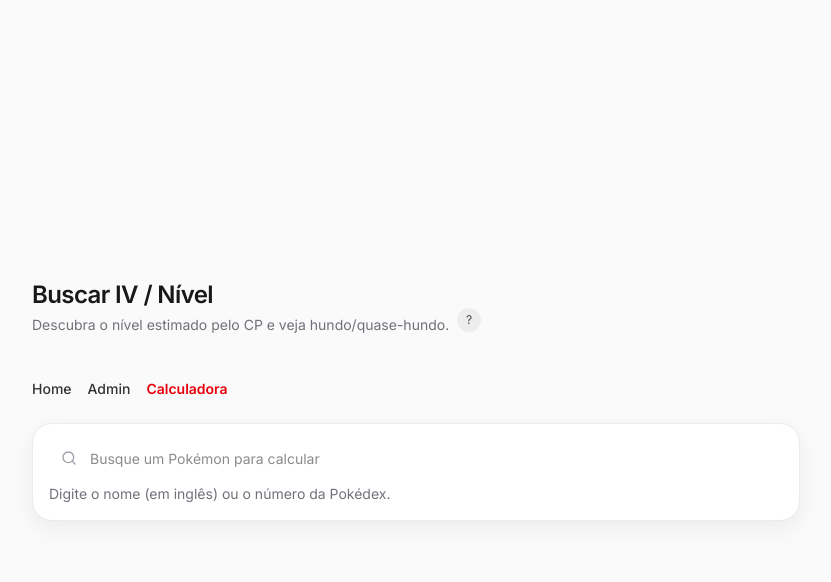
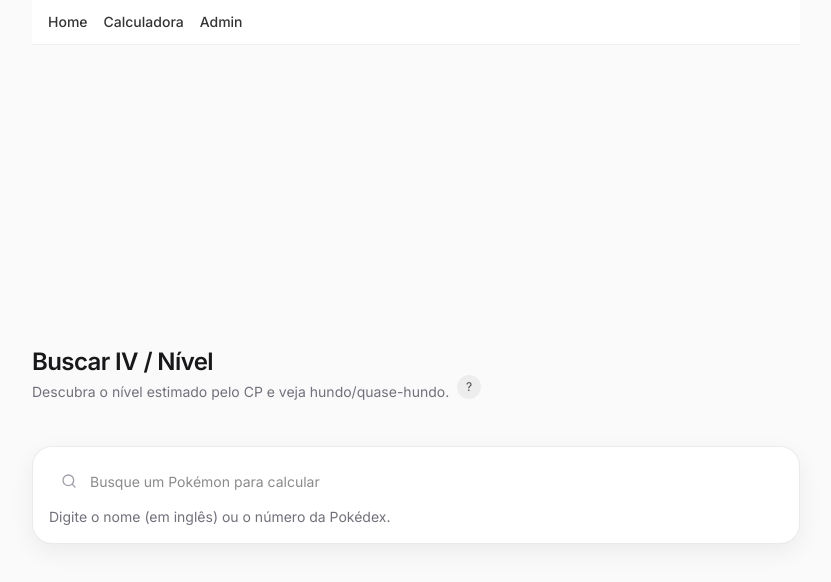
Before and after one commit to aneroliveira/pokestudio, a Next.js app: page /searchIV in a window 1280 px wide. Shown: the top 582 px of the page, without its empty margins (224-1055 px from the left). Built offline with nearby package versions, Linux system fonts and the light colour scheme.

Commit message:
layout: add MainHeader and include site nav above page titles; remove local header from searchIV

```diff
--- a/app/layout.tsx
+++ b/app/layout.tsx
@@ -2,6 +2,7 @@ import type { Metadata } from "next";
 import { Geist, Geist_Mono, Inter } from "next/font/google";
 import "./globals.css";
 import { cn } from "@/lib/utils";
+import { MainHeader } from "@/components/layout/MainHeader";
 
 const inter = Inter({subsets:['latin'],variable:'--font-sans'});
 
@@ -30,7 +31,16 @@ export default function RootLayout({
       lang="en"
       className={cn("h-full", "antialiased", geistSans.variable, geistMono.variable, "font-sans", inter.variable)}
     >
-      <body className="min-h-full flex flex-col">{children}</body>
+      <body className="min-h-full flex flex-col">
+        <div className="w-full">
+          <div className="mx-auto max-w-3xl">
+            {/* Header placed above page titles (site-wide) */}
+            <MainHeader />
+          </div>
+        </div>
+
+        {children}
+      </body>
     </html>
   );
 }
--- a/app/searchIV/page.tsx
+++ b/app/searchIV/page.tsx
@@ -167,20 +167,6 @@ export default function SearchIvPage() {
              } />
            </div>
         </div>
-
-        <header className="flex items-center justify-between">
-          <nav className="flex items-center gap-4">
-            <Link href="/" className="text-sm font-medium text-black/80 hover:text-black">
-              Home
-            </Link>
-            <Link href="/admin" className="text-sm font-medium text-black/80 hover:text-black">
-              Admin
-            </Link>
-            <Link href="/searchIV" className="text-sm font-semibold text-red-600">
-              Calculadora
-            </Link>
-          </nav>
-        </header>
 
         <div className="rounded-[20px] border border-black/8 bg-white p-4 shadow-[0_8px_24px_rgba(0,0,0,0.06)] mt-3">
           <SearchBar
--- /dev/null
+++ b/components/layout/MainHeader.tsx
@@ -0,0 +1,21 @@
+import Link from "next/link";
+
+export function MainHeader() {
+  return (
+    <header className="w-full border-b border-black/6 bg-white">
+      <div className="mx-auto max-w-3xl px-4 py-3">
+        <nav className="flex items-center justify-start gap-4">
+          <Link href="/" className="text-sm font-medium text-black/80 hover:text-black">
+            Home
+          </Link>
+          <Link href="/searchIV" className="text-sm font-medium text-black/80 hover:text-black">
+            Calculadora
+          </Link>
+          <Link href="/admin" className="text-sm font-medium text-black/80 hover:text-black">
+            Admin
+          </Link>
+        </nav>
+      </div>
+    </header>
+  );
+}
```
